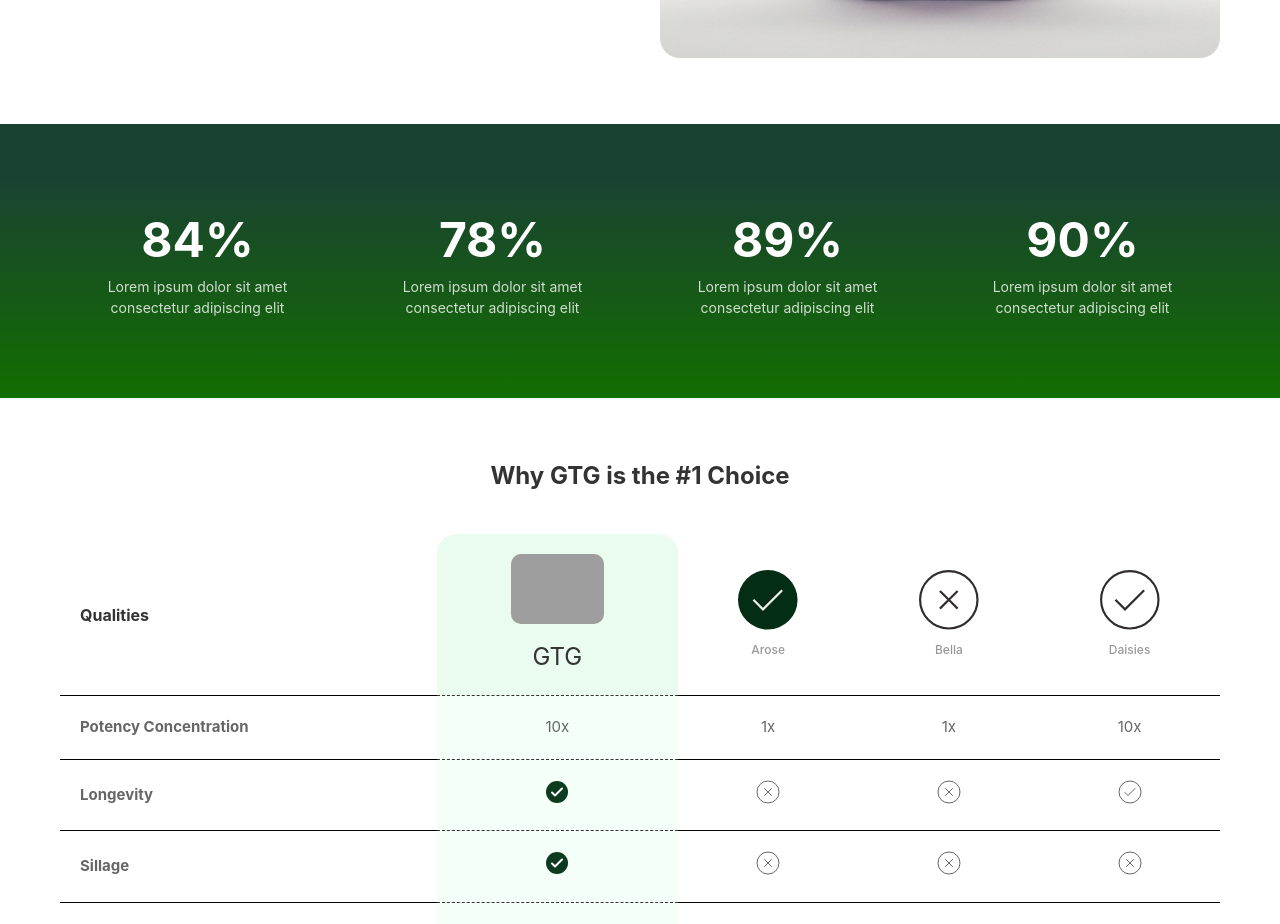
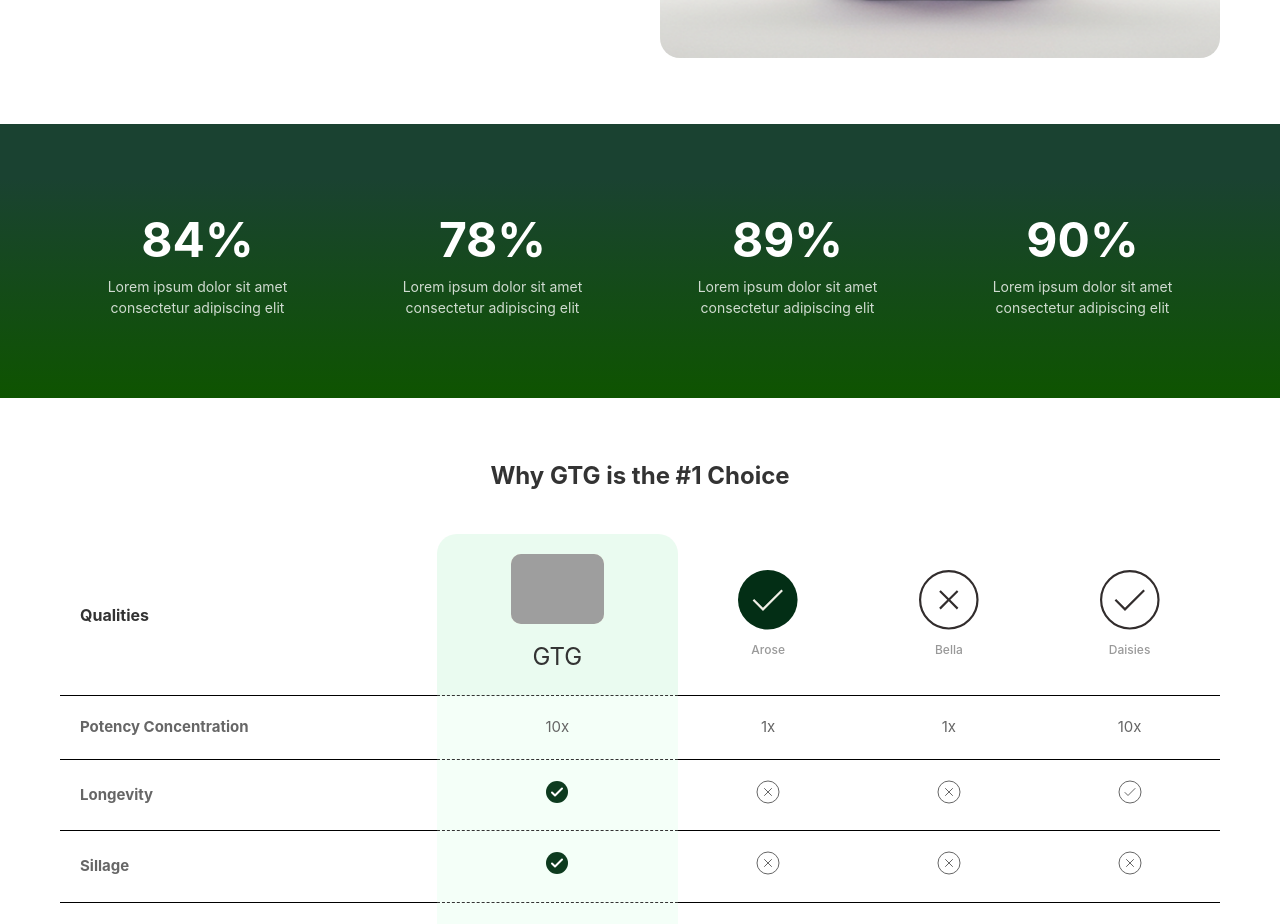
Before and after one commit to MayureshSChandavarkar/webDevassign, a plain HTML site: page index.html in a window 1280 px wide. Shown: the part 2282-3206 px from the top of the page. Drawn offline with Linux system fonts and the light colour scheme; grey boxes are pictures that could not be loaded.

Commit message:
few more cosmetic changes to css

```diff
--- a/css/style.css
+++ b/css/style.css
@@ -446,7 +446,7 @@ a {
 }
 
 .counter-section {
-    background: linear-gradient(0deg, #126e00 0%, #1a4231 80%);
+    background: linear-gradient(0deg, #0e5400 0%, #1a4231 80%);
     color: #fff;
     padding: 60px 0;
     text-align: center;
```
